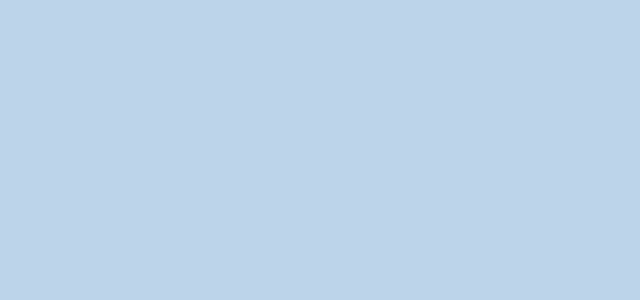
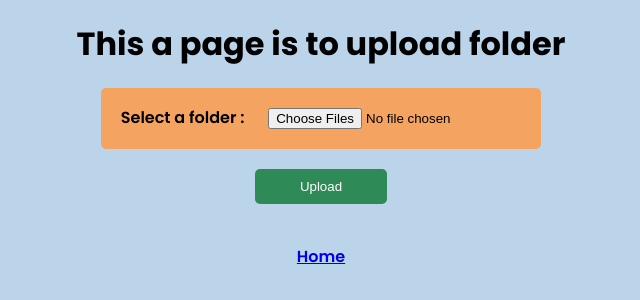
Before and after one commit to alengeorge-26/icd_reader_client, a React (Vite) app in the folder client/: page /folderuploader in a window 1280 px wide. Before the commit this address had no page. Shown: the top 300 px of the page, without its empty margins (319-959 px from the left). Built offline with nearby package versions, Linux system fonts and the light colour scheme.

Commit message:
Folder Upload form

```diff
--- a/client/package.json
+++ b/client/package.json
@@ -11,6 +11,7 @@
   },
   "dependencies": {
     "axios": "^1.7.7",
+    "jszip": "^3.10.1",
     "react": "^18.3.1",
     "react-dom": "^18.3.1",
     "react-router-dom": "^6.27.0"
--- a/client/src/App.jsx
+++ b/client/src/App.jsx
@@ -1,6 +1,7 @@
 import { BrowserRouter,Routes, Route} from "react-router-dom";
 import HomePage from "./pages/HomePage/HomePage";
 import FileUploadPage from "./pages/FileUploadPage/FileUploadPage";
+import FolderUploadPage from "./pages/folderUploadPage/FolderUploadPage";
 function App() {
   return (
     <>
@@ -8,6 +9,7 @@ function App() {
         <Routes>
           <Route path="/" element={<HomePage />} />
           <Route path="/fileuploader" element={<FileUploadPage />} />
+          <Route path="/folderuploader" element={<FolderUploadPage />} />
         </Routes>
       </BrowserRouter>
     </>
--- /dev/null
+++ b/client/src/components/folderUploader/FolderUploader.jsx
@@ -0,0 +1,62 @@
+import { useState } from 'react'
+import styles from './folderuploader.module.css'
+import icd_server from '../../url/icd_server';
+import JSZip from 'jszip';
+const FolderUploader = () => {
+  const [folderFiles, setFolderFiles] = useState([]);
+  const [msg, setMsg] = useState('');
+  const [pdf_url, setPdf_url] = useState([]);
+
+  const handleFolderSelect = (e) => {
+    const files = Array.from(e.target.files);
+    setFolderFiles(files);
+  };
+
+  const handleFolderUpload = async(e) => {
+    e.preventDefault();
+
+    const zip = new JSZip();
+    folderFiles.forEach((file) => {
+      zip.file(file.name, file);
+    })
+
+    const blob = await zip.generateAsync({ type: "blob" });
+
+    const formData = new FormData();
+    formData.append("folder", blob, "folder.zip");
+
+    try{
+      const res = await icd_server.post('/file_api/upload_folder/',formData,{
+        headers:{
+            'Content-Type':'multipart/form-data'
+        }
+      });
+
+      setMsg(res.data.message);
+      setPdf_url(res.data.pdf_url);
+      console.log(res.data.pdf_url);
+    }catch{
+      console.error("Error calling the API");
+    }
+  }
+
+  return (
+    <div className={styles.folderUploaderForm}>
+
+      <div className={styles.folderInput}>
+        <label htmlFor="file">Select a folder : </label>
+        <input id="file" webkitdirectory="true" multiple type="file" onChange={handleFolderSelect}/>
+      </div>
+
+      <button onClick={handleFolderUpload}>Upload</button>
+
+      <span>{msg}</span>
+
+      {pdf_url?.map((url,index) => (
+        <button key={url} onClick={() => window.open(url)}>{index+1}</button>
+      ))}
+    </div>
+  )
+}
+
+export default FolderUploader
--- /dev/null
+++ b/client/src/components/folderUploader/folderuploader.module.css
@@ -0,0 +1,30 @@
+.folderUploaderForm{
+    padding: 20px;
+    display: flex;
+    flex-direction: column;
+    align-items: center;
+    gap: 20px;
+}
+
+.folderInput{
+    border-radius: 5px;
+    padding: 10px;
+    background: sandybrown;
+}
+
+.folderInput input,.folderInput label{
+    outline: none;
+    background: sandybrown;
+    margin: 10px;
+    cursor: pointer;
+}
+
+.folderUploaderForm button{
+    width:30%;
+    padding: 10px;
+    border-radius: 5px;
+    border: none;
+    background: seagreen;
+    color: white;
+    cursor: pointer;
+}
--- a/client/src/components/loginBox/LoginBox.jsx
+++ b/client/src/components/loginBox/LoginBox.jsx
@@ -14,13 +14,13 @@ const LoginBox = () => {
     e.preventDefault();
 
     try{
-      const response = await icd_server.post("/api/login/",{
+      const response = await icd_server.post("/user_api/login/",{
         username,password
         },
       );
 
       if(response.data.success)
-        navigate("/fileuploader");
+        navigate("/folderuploader");
     }catch (error){
       setError('Login Failed')
       console.error("Error calling the API:", error);
--- /dev/null
+++ b/client/src/pages/folderUploadPage/FolderUploadPage.jsx
@@ -0,0 +1,15 @@
+import FolderUploader from "../../components/folderUploader/FolderUploader"
+import { Link } from "react-router-dom"
+import styles from "./folderuploadpage.module.css"
+
+const FolderUploadPage = () => {
+  return (
+    <div className={styles.homeContainer}>
+        <h1>This a page is to upload folder</h1>
+        <FolderUploader />
+        <li style={{listStyleType: "none"}}><Link to="/">Home</Link></li>
+    </div>
+  )
+}
+
+export default FolderUploadPage;
--- /dev/null
+++ b/client/src/pages/folderUploadPage/folderuploadpage.module.css
@@ -0,0 +1,8 @@
+.homeContainer{
+    background-color: rgb(188, 212, 234);
+    display: flex;
+    flex-direction: column;
+    align-items: center;
+    height:100vh;
+    margin-top: 20px;
+}
```
Also changed, not shown: 1 other file (tests, documents, lock files or other folders).
